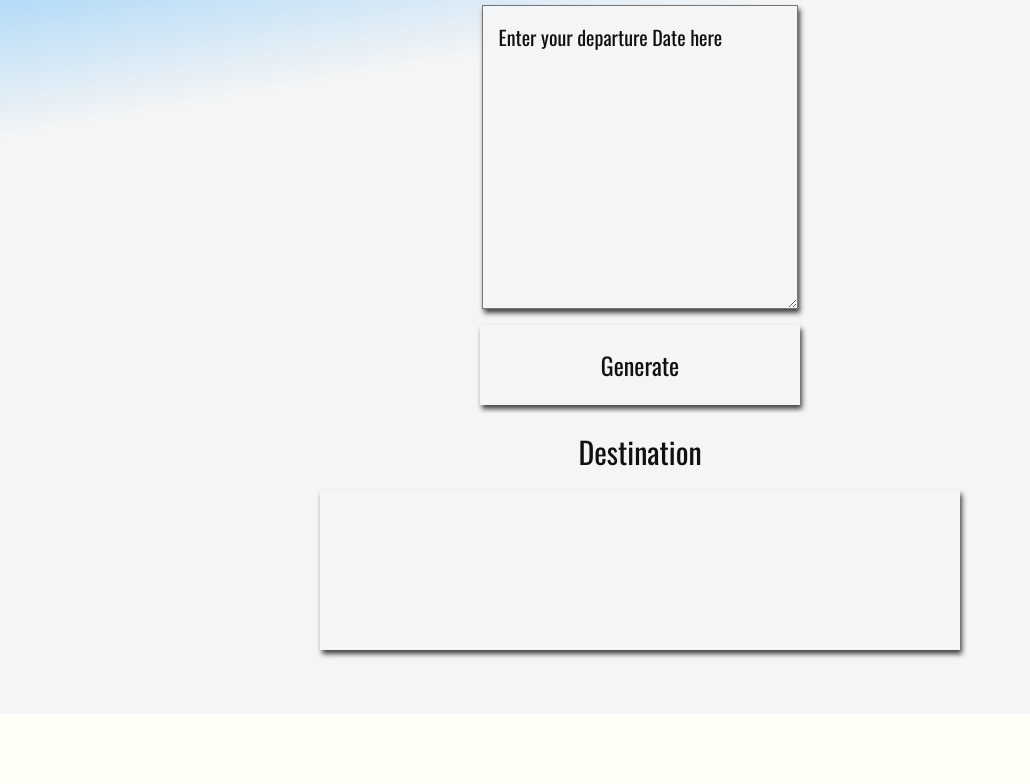
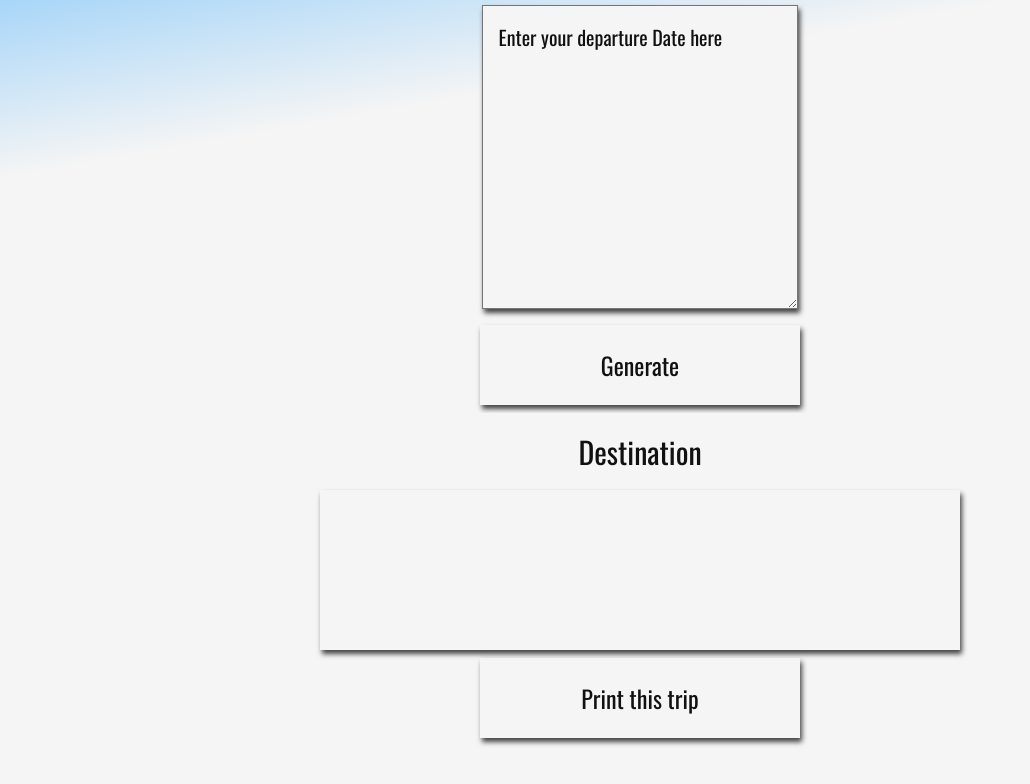
Before and after one commit to przemek89/frontEndCapstone, a website: page src/client/views/index.html in a window 1280 px wide. Shown: the part 391-1175 px from the top of the page, without its empty margins (0-1030 px from the left). Before the commit the page ends 1105 px from the top, so only its background shows below. Drawn offline with nearby package versions, Linux system fonts and the light colour scheme; files that its build step writes are made by us from their sources; files whose address does not match are found by name; a web font is replaced by a local one.

Commit message:
- allow user to print his/her trip

```diff
--- a/src/client/views/index.html
+++ b/src/client/views/index.html
@@ -34,6 +34,9 @@
       <div id = "country"></div>
     </div>
   </div>
+  <div class="holder button">
+    <button id= "print" type="submit" onclick="window.print()">Print this trip</button>
+  </div>
 </div>
 <script src="app.js" type="text/javascript"></script>
 <script>
```
